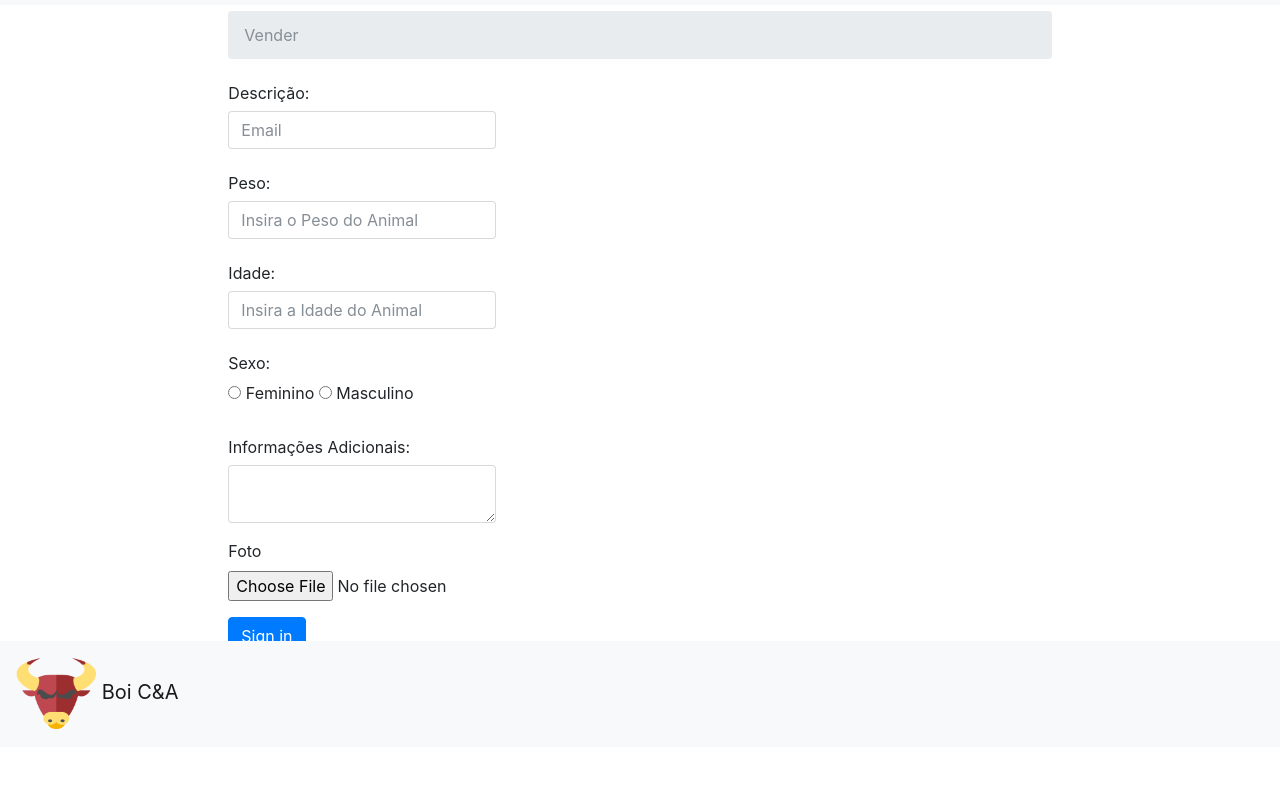
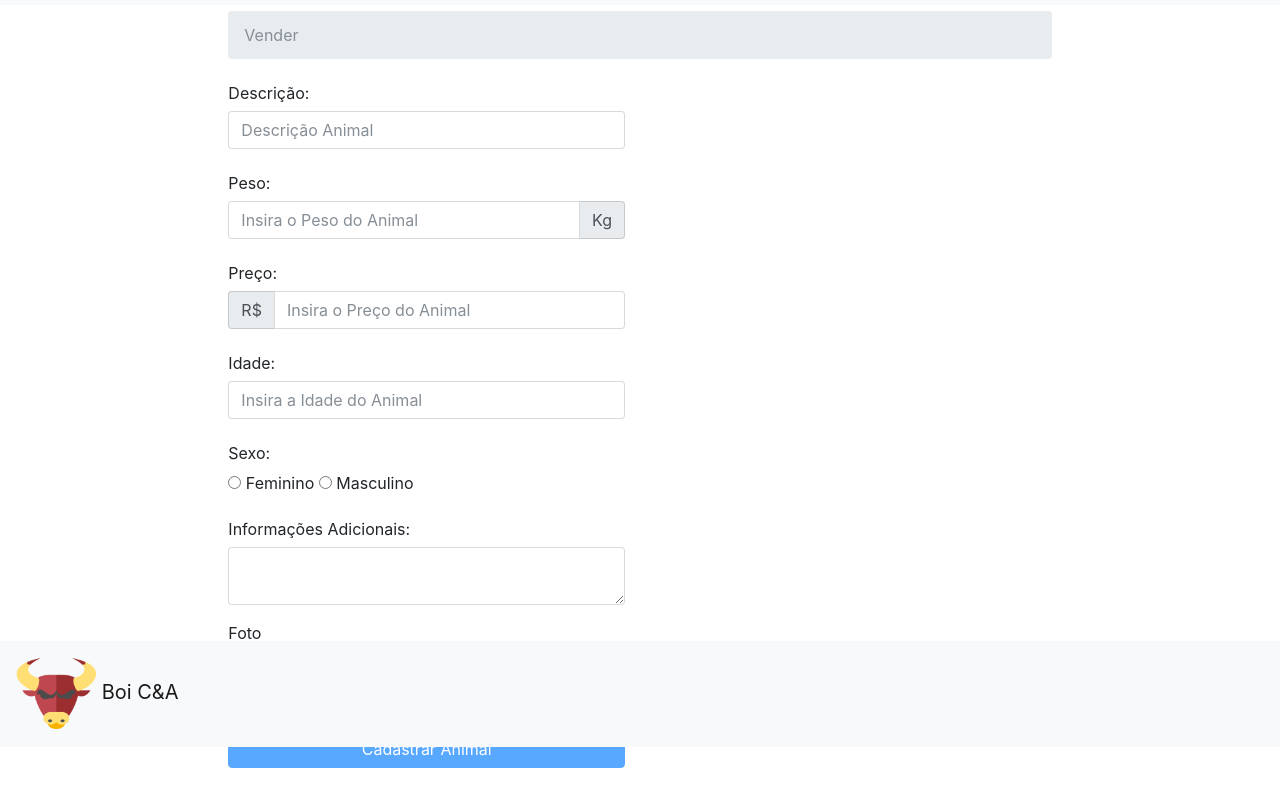
Before and after one commit to MateusAndrade/friboi, a website: page app/index.html at #!/vender in a window 1280 px wide. Shown: the part 53-860 px from the top of the page. Drawn offline with Linux system fonts and the light colour scheme.

Commit message:
Adicionadas Rotas

```diff
--- a/Gulpfile.js
+++ b/Gulpfile.js
@@ -27,6 +27,10 @@ gulp.task("default", function(){
     gulp.src('bower_components/animate.css/animate.min.css')
           .pipe(gulp.dest('app/dist/libs/css/'));
 
+    // Copia os arquivos do AngularMask
+      gulp.src('bower_components/ngMask/dist/ngMask.min.js')
+          .pipe(gulp.dest('app/dist/libs/js/'));
+
     // Copia os arquivos do AngularJS
     gulp.src('bower_components/angular/*.min.js')
           .pipe(gulp.dest('app/dist/libs/js/'));
--- a/app/app.js
+++ b/app/app.js
@@ -1 +1 @@
-var app = angular.module('boi-linha',['ngRoute']);
+var app = angular.module('boi-linha',['ngRoute','ngMask']);
--- a/app/app/controller/VenderGadoController.js
+++ b/app/app/controller/VenderGadoController.js
@@ -1,3 +1,21 @@
-app.controller("VenderGadoController", function($scope){
-      console.log("COntroller Iniciado");
+app.controller("VenderGadoController", function($scope ,GadoServiceAPI ){
+
+  $scope.cadastrarGado = function(gado){
+
+    var _gadoPost = angular.copy(gado);
+
+    if(_gadoPost.informacoes === undefined) _gadoPost === "";
+
+    console.log(_gadoPost);
+
+    GadoServiceAPI.cadastrarGado(_gadoPost)
+      .then(function (res){
+        console.log("Sucesso!")
+      })
+      .catch(function (err,res){
+
+      });
+
+  }
+
 });
--- a/app/app/services/GadoService.js
+++ b/app/app/services/GadoService.js
@@ -8,9 +8,14 @@ app.factory("GadoServiceAPI", function($http){
     return $http.get('https://boi-cea.herokuapp.com/api/consultarGadoEspecifico')
   }
 
+  var _cadastrarGado = function(gado){
+    return $http.post('https://boi-cea.herokuapp.com/api/cadastrarGado', gado);
+  }
+
   return {
     consultaTodosGados: _consultaTodosGados,
-    consultaGadoEspecifico: _consultaGadoEspecifico
+    consultaGadoEspecifico: _consultaGadoEspecifico,
+    cadastrarGado: _cadastrarGado
   }
 
 });
--- a/app/app/views/vender.html
+++ b/app/app/views/vender.html
@@ -6,60 +6,72 @@
   </div>
 </div>
 
-<div class="row justify-content-md-center">
-  <div class="col-md-8">
+<div class="row justify-content-center">
+  <div class="col-md-4">
     <form>
-      <div class="form-row">
-        <div class="form-group col-md-4">
-          <label for="inputEmail4" class="col-form-label">Descrição:</label>
-          <input type="email" class="form-control" id="inputEmail4" placeholder="Email">
+      <div class="form-group">
+        <label  class="col-form-label">Descrição:</label>
+        <input type="text" class="form-control" placeholder="Descrição Animal" ng-model="gado.descricao">
+      </div>
+
+      <div class="form-group">
+        <label  class="col-form-label">Peso:</label>
+        <div class="input-group">
+          <input type="number" class="form-control" placeholder="Insira o Peso do Animal" ng-model="gado.peso">
+          <span class="input-group-addon">Kg</span>
         </div>
       </div>
 
-      <div class="form-row">
-        <div class="form-group col-md-4">
-          <label for="inputEmail4" class="col-form-label">Peso:</label>
-          <input type="email" class="form-control" id="inputEmail4" placeholder="Insira o Peso do Animal">
+      <div class="form-group">
+        <label  class="col-form-label">Preço:</label>
+        <div class="input-group">
+          <span class="input-group-addon">R$</span>
+          <input type="number" class="form-control" placeholder="Insira o Preço do Animal" ng-model="gado.preco">
         </div>
       </div>
 
-      <div class="form-row">
-        <div class="form-group col-md-4">
-          <label for="inputEmail4" class="col-form-label">Idade:</label>
-          <input type="email" class="form-control" id="inputEmail4" placeholder="Insira a Idade do Animal">
-        </div>
+      <div class="form-group ">
+        <label  class="col-form-label">Idade:</label>
+        <input type="number" class="form-control" ng-model="gado.idade" placeholder="Insira a Idade do Animal">
       </div>
 
-      <div class="form-row">
-        <div class="form-group col-md-4">
-          <label for="inputEmail4" class="col-form-label">Sexo:</label>
+      <div class="form-group ">
+        <label  class="col-form-label">Sexo:</label>
         <div class="form-check">
           <label class="form-check-label">
-              <input class="form-check-input" type="radio" name="exampleRadios" id="exampleRadios1" value="option1">
+            <input class="form-check-input" type="radio" ng-model="gado.sexo" value="F">
             Feminino
           </label>
           <label class="form-check-label">
-              <input class="form-check-input" type="radio" name="exampleRadios" id="exampleRadios1" value="option1">
+            <input class="form-check-input" type="radio" ng-model="gado.sexo" value="M">
             Masculino
           </label>
         </div>
       </div>
+
+      <div class="form-group ">
+        <label  class="col-form-label">Informações Adicionais:</label>
+        <textarea class="form-control" ng-model="gado.informacoes"></textarea>
       </div>
 
-      <div class="form-row">
-        <div class="form-group col-md-4">
-          <label for="inputEmail4" class="col-form-label">Informações Adicionais:</label>
-          <textarea class="form-control"></textarea>
-        </div>
+      <div class="form-group ">
+        <label>Foto</label>
+        <input type="text" class="form-control" ng-model="gado.urlFoto">
+        <small class="form-text text-muted">Insira a URL da foto.</small>
       </div>
 
       <div class="form-group">
-        <label for="exampleFormControlFile1">Foto</label>
-        <input type="file" class="form-control-file" id="exampleFormControlFile1">
+        <button
+         ng-disabled="gado.urlFoto === undefined || gado.sexo === undefined || gado.idade === undefined || gado.preco === undefined || gado.peso === undefined || gado.descricao === undefined"
+         ng-click="cadastrarGado(gado)" class="btn btn-primary btn-block">Cadastrar Animal</button>
       </div>
-
-      <button type="submit" class="btn btn-primary">Sign in</button>
 
     </form>
   </div>
+
+  <div class="col-md-4">
+    {{ gado }}
   </div>
+
+
+</div>
--- a/app/index.html
+++ b/app/index.html
@@ -72,6 +72,8 @@
     <script src="dist/libs/js/angular.min.js"></script>
     <!-- AngularJS Routes -->
     <script src="dist/libs/js/angular-route.min.js"></script>
+    <!-- AngularJS Mask -->
+    <script src="dist/libs/js/ngMask.min.js"></script>
     <!-- Popper -->
     <script src="dist/libs/js/popper.js"></script>
     <!-- Jquery -->
--- a/bower.json
+++ b/bower.json
@@ -18,6 +18,7 @@
     "bootstrap": "v4.0.0-beta",
     "angular": "angularjs#^1.6.6",
     "angular-route": "^1.6.6",
-    "animate.css": "^3.5.2"
+    "animate.css": "^3.5.2",
+    "ngMask": "angular-mask#^3.1.1"
   }
 }
--- a/package.json
+++ b/package.json
@@ -24,6 +24,7 @@
   },
   "homepage": "https://github.com/MateusAndrade/friboi#readme",
   "dependencies": {
+    "body-parser": "^1.18.2",
     "bower": "^1.8.2",
     "cors": "^2.8.4",
     "express": "^4.16.1",
--- a/server.js
+++ b/server.js
@@ -4,6 +4,7 @@ const path = require('path');
 const app = express();
 const mysql = require('mysql');
 const cors = require('cors')
+const bodyParser = require('body-parser');
 
 //Conexao com o Servidor Bluemix
 let mysqlConnection  = mysql.createPool({
@@ -43,6 +44,10 @@ app.get("/api/consultarTodosGados", function(req,res){
 
 });
 
+app.post('/cadastrarGado', function (req, res) {
+  console.log(req.body);
+});
+
 //redireciona todas as rotas para a index
 app.get('/', function(req, res) {
   res.sendFile(path.join(__dirname + '/app/index.html'));
```
Also changed, not shown: app/dist/libs/css/card-gado.css, app/dist/libs/js/ngMask.min.js (added). Lines whose indentation alone changed are shown as unchanged.
